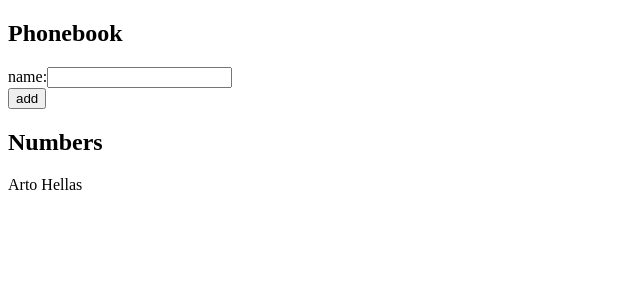
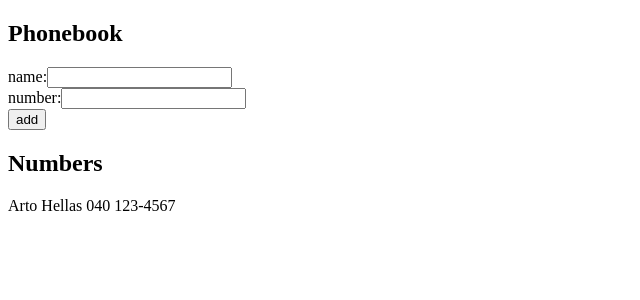
Before and after one commit to jordlim/fso-projects, a React (Vite) app in the folder part2/phonebook/: page / in a window 1280 px wide. Shown: the top 300 px of the page, without its empty margins (0-640 px from the left). Built offline with nearby package versions, Linux system fonts and the light colour scheme.

Commit message:
Complete 2.8 adding number field

```diff
--- a/part2/phonebook/src/App.jsx
+++ b/part2/phonebook/src/App.jsx
@@ -1,9 +1,9 @@
 import { useState } from 'react'
 
-const Person = ( {name} ) => {
+const Person = ( {name, number} ) => {
   return (
     <p>
-      {name}
+      {name} {number}
     </p>
   )
 }
@@ -11,20 +11,25 @@ const Person = ( {name} ) => {
 const Persons = ( {persons} ) => {
   return (
     <div>
-      <p></p>
-      {persons.map(persons => <Person key= {persons.name} name={persons.name} /> )}
+      {persons.map(persons => <Person key={persons.name} name={persons.name} number={persons.number} /> )}
     </div>
   )
 }
 
 const App = () => {
   const [persons, setPersons] = useState([
-    { name: 'Arto Hellas' }
+    { name: 'Arto Hellas', number: '040 123-4567' }
   ])
   const [newName, setNewName] = useState('')
+  const [newNumber, setNewNumber] = useState('')
 
-  const handleNoteChange = (event) => {
+  const handleNameChange = (event) => {
+    console.log(event.target.value)
     setNewName(event.target.value)
+  }
+  const handleNumberChange = (event) => {
+    console.log(event.target.value)
+    setNewNumber(event.target.value)
   }
 
   const addPerson = (event) => {
@@ -35,11 +40,14 @@ const App = () => {
     else {
       const personObject = {
         name: newName,
+        number: newNumber
       }
       setPersons(persons.concat(personObject))
       setNewName('')
+      setNewNumber('')
     }
   }
+
 
   return (
     <div>
@@ -49,14 +57,20 @@ const App = () => {
           name:
           <input
             value={newName}
-            onChange={handleNoteChange}
+            onChange={handleNameChange}
+          />
+        </div>
+        <div>
+          number:
+          <input
+            value={newNumber}
+            onChange={handleNumberChange}
           />
         </div>
         <div>
           <button type="submit">add</button>
         </div>
       </form>
-      {/* <div>debug: {newName}</div> */}
       <h2>Numbers</h2>
       <Persons persons={persons} />
     </div>
```
